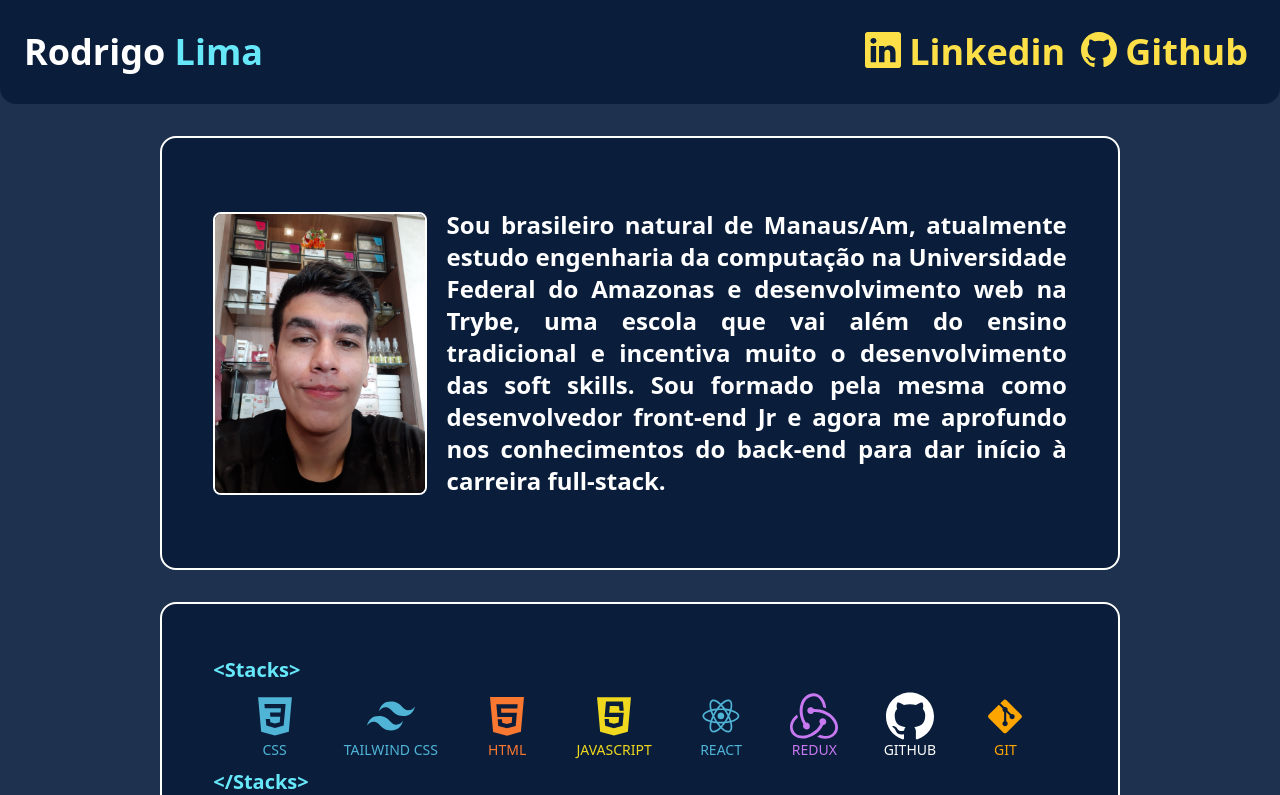
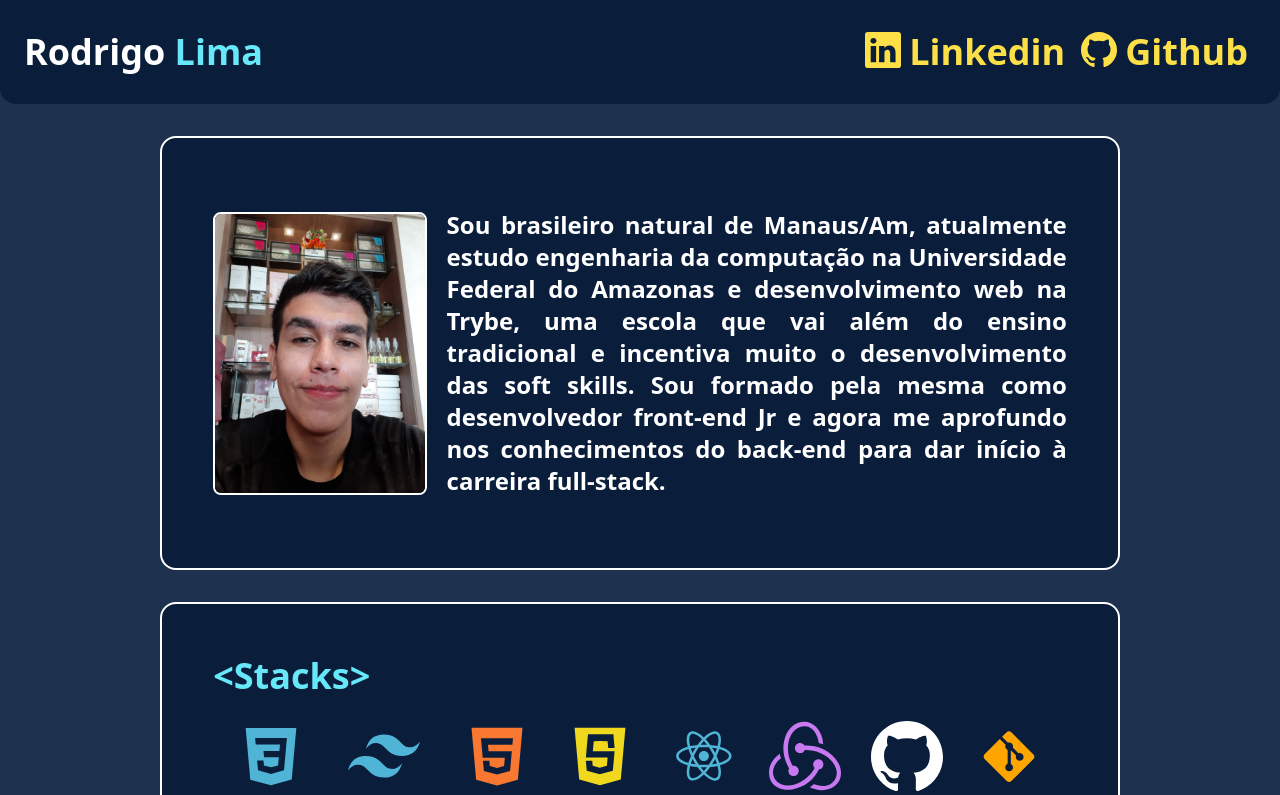
Before and after one commit to RodrigoLimaJesus/RodrigoLimaJesus.github.io, a React (Create React App) app: page / in a window 1280 px wide. Shown: the top 795 px of the page. Built offline with nearby package versions, Linux system fonts and the light colour scheme.

Commit message:
style: add responsividade ao Stacks

```diff
--- a/src/components/ContainerTitle.jsx
+++ b/src/components/ContainerTitle.jsx
@@ -1,5 +1,9 @@
 import React from 'react';
 
 export default function ContainerTitle({ title }) {
-  return <h2 className="text-cyan-300 font-bold text-xl">{title}</h2>;
+  return (
+    <h2 className="text-cyan-300 font-bold text-xl sm:text-2xl md:text-3xl lg:text-4xl">
+      {title}
+    </h2>
+  );
 }
--- a/src/components/Stacks.jsx
+++ b/src/components/Stacks.jsx
@@ -21,12 +21,12 @@ export default function Stacks() {
     <Container>
       <ContainersTitle title="<Stacks>" />
 
-      <div className="flex flex-wrap justify-evenly">
+      <div className="flex flex-wrap justify-evenly sm:my-2 md:my-3 lg:my-4">
         {stacksDetails.map(({ name, Icon, color }) => (
           <span
             key={name}
             style={{ color: color }}
-            className="flex flex-col items-center m-2 text-5xl"
+            className="flex flex-col items-center m-2 text-5xl sm:text-6xl lg:text-7xl"
           >
             <Icon />
             <span className="text-sm">{name}</span>
```
